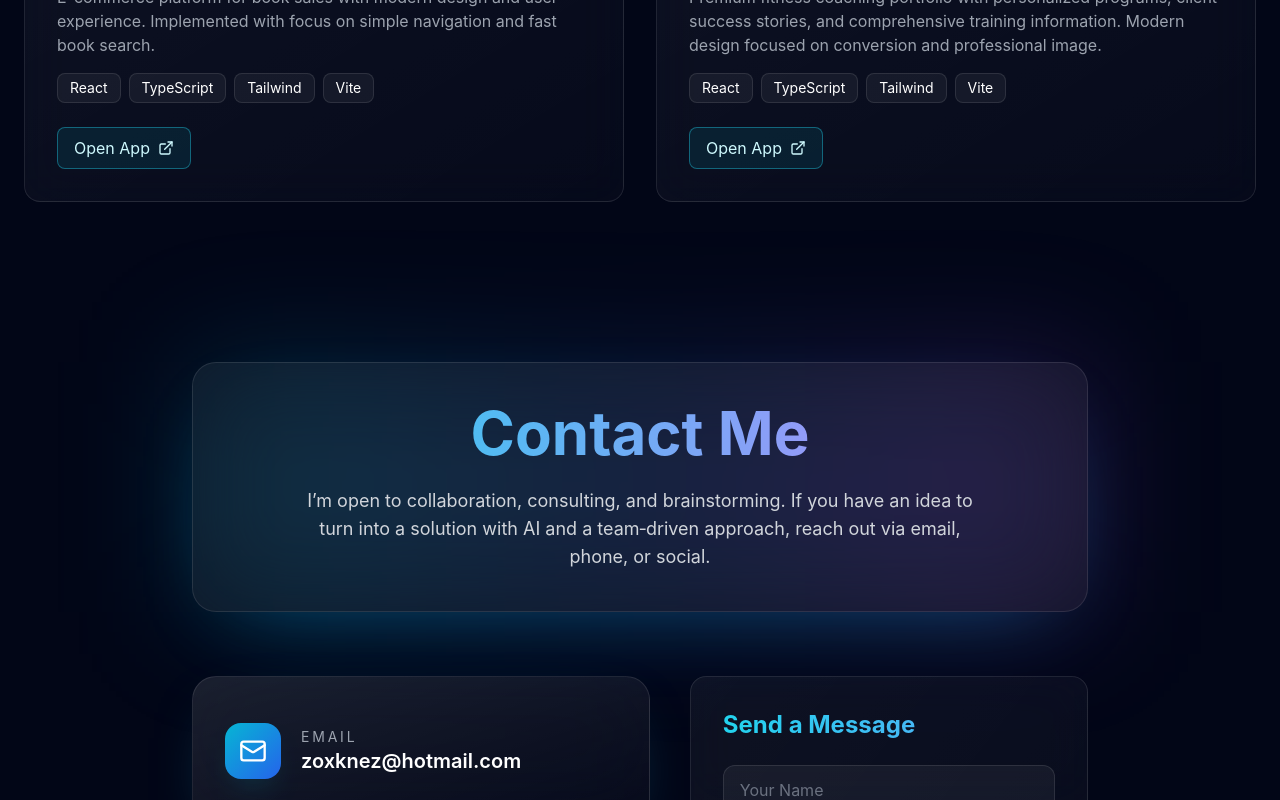
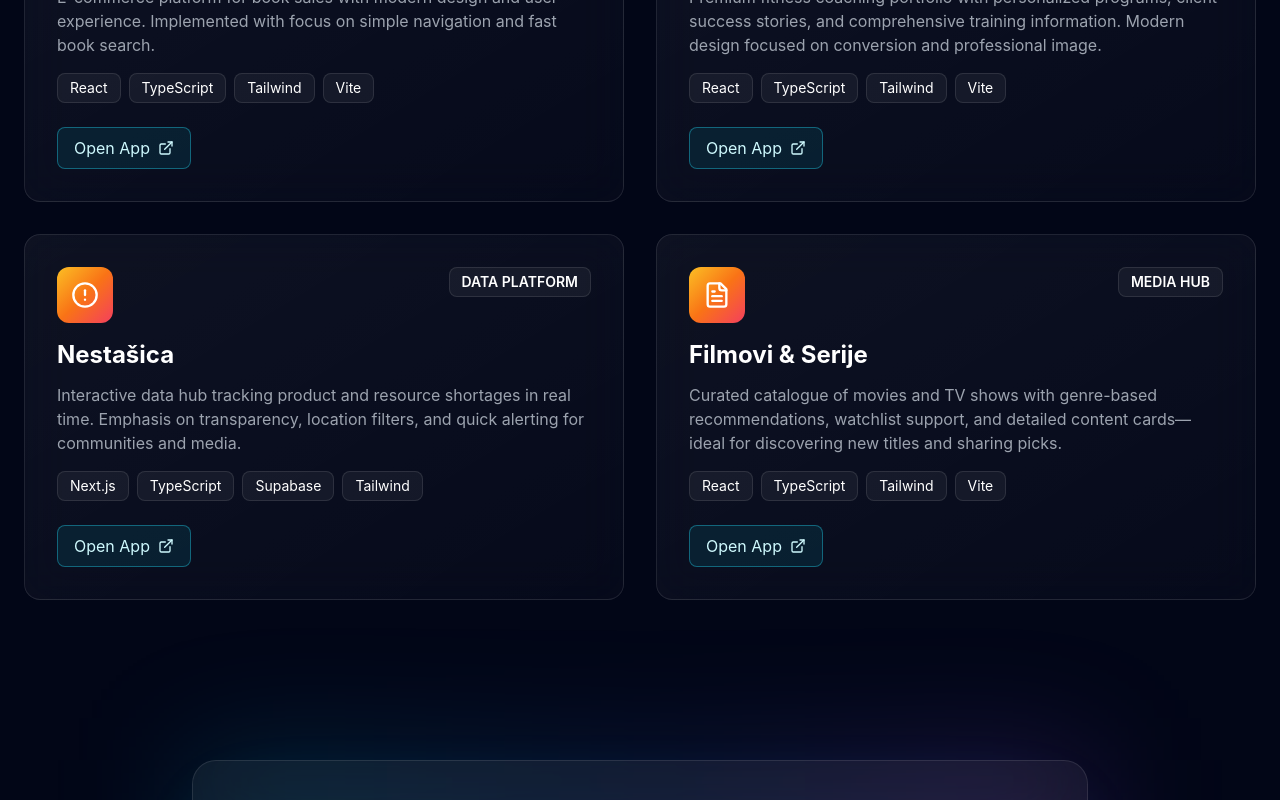
Before and after one commit to zoxknez/Portfolio, a React (Vite) app: page / in a window 1280 px wide. Shown: the part 5790-6590 px from the top of the page. Built offline with nearby package versions, Linux system fonts and the light colour scheme.

Commit message:
Azuriran portfolio sa NestaÅ¡ica, Filmovi i SEF URL

```diff
--- a/public/en.json
+++ b/public/en.json
@@ -162,7 +162,7 @@
             "Tailwind",
             "Vercel"
           ],
-          "url": "https://osnovci.vercel.app/",
+          "url": "https://osnovci.vercel.app/dashboard",
           "links": {
             "live": "Open App"
           },
@@ -224,10 +224,9 @@
           "PostgreSQL",
           "Redis"
         ],
-        "repo": "https://github.com/zoxknez/eFakturaSef",
+        "url": "https://esef-olive.vercel.app/",
         "links": {
-          "live": "Open App",
-          "repo": "Repo"
+          "live": "Open App"
         }
       },
       {
@@ -344,6 +343,38 @@
         "links": {
           "live": "Open App"
         }
+      },
+      {
+        "id": "nestasica",
+        "category": "DATA PLATFORM",
+        "title": "Nestašica",
+        "description": "Interactive data hub tracking product and resource shortages in real time. Emphasis on transparency, location filters, and quick alerting for communities and media.",
+        "stack": [
+          "Next.js",
+          "TypeScript",
+          "Supabase",
+          "Tailwind"
+        ],
+        "url": "https://nestasica.vercel.app/",
+        "links": {
+          "live": "Open App"
+        }
+      },
+      {
+        "id": "filmovi",
+        "category": "MEDIA HUB",
+        "title": "Filmovi & Serije",
+        "description": "Curated catalogue of movies and TV shows with genre-based recommendations, watchlist support, and detailed content cards—ideal for discovering new titles and sharing picks.",
+        "stack": [
+          "React",
+          "TypeScript",
+          "Tailwind",
+          "Vite"
+        ],
+        "url": "https://filmovi-serije.vercel.app/",
+        "links": {
+          "live": "Open App"
+        }
       }
     ]
   },
--- a/src/components/Portfolio.tsx
+++ b/src/components/Portfolio.tsx
@@ -42,6 +42,8 @@ export default function Portfolio({ sectionId }: PortfolioProps) {
     'blokirani': Users,
     'radecosic': BookOpen,
     'david-knezevic': Dumbbell,
+    'nestasica': AlertCircle,
+    'filmovi': FileText,
   };
 
   const gradients = [
```
Also changed, not shown: public/sr.json (+35 -4 lines).
